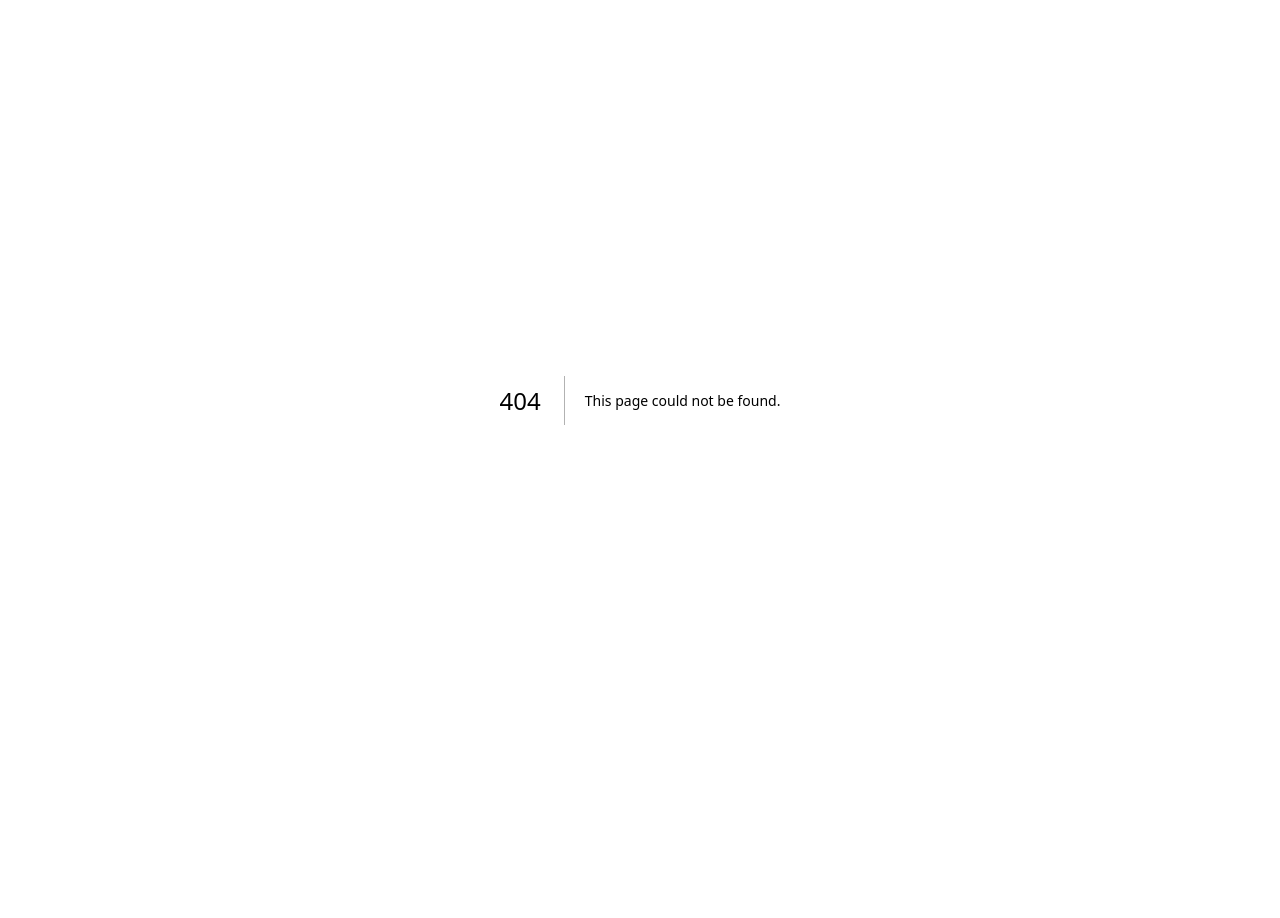
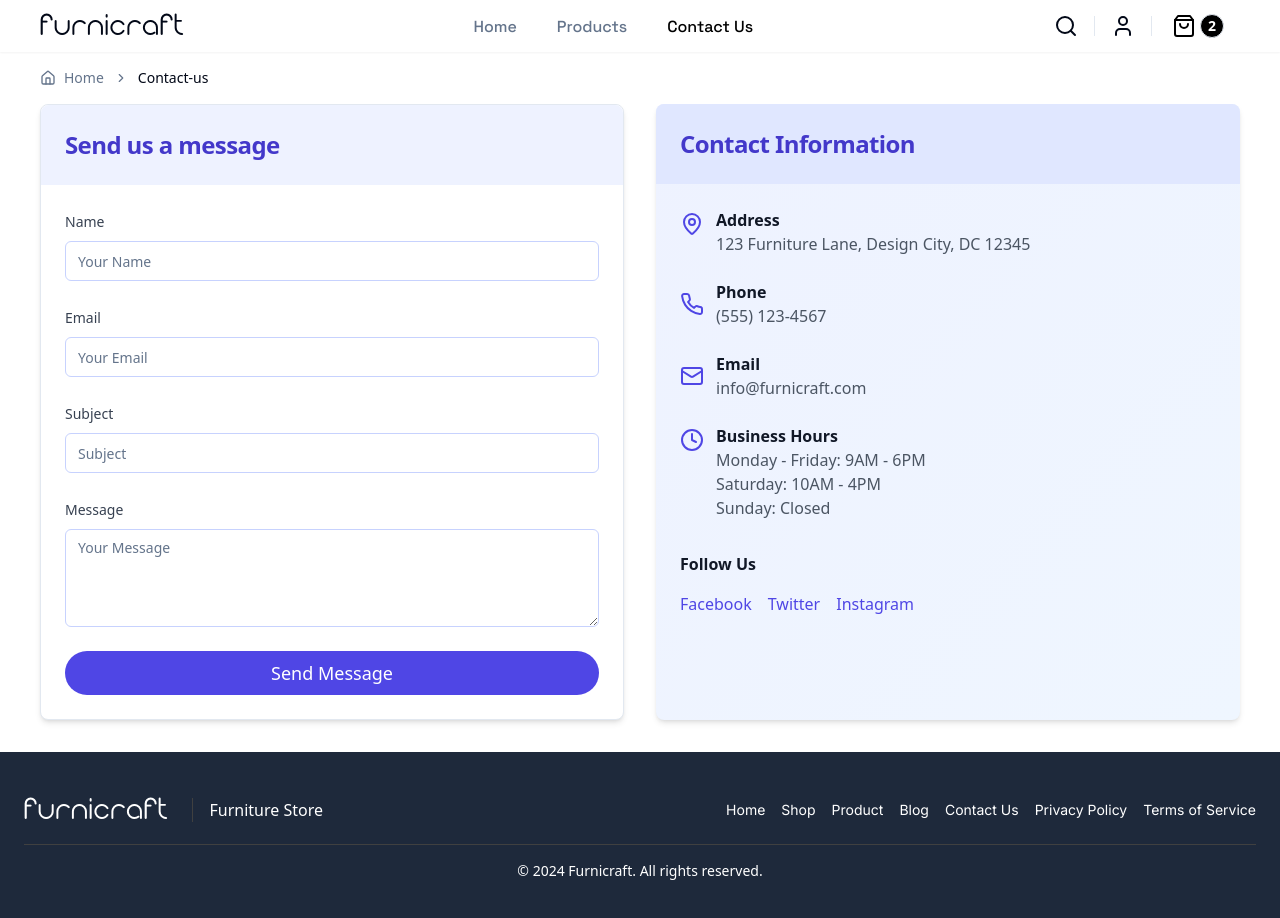
Before and after one commit to asayushranjansinha/furnicraft, a Next.js app: page /contact-us in a window 1280 px wide. Before the commit this address had no page. Shown: the top 918 px of the page. Before the commit the page ends 800 px from the top, so only its background shows below. Built offline with nearby package versions, Linux system fonts and the light colour scheme.

Commit message:
added contact us page and some image optimzations

```diff
--- a/src/app/(shop)/_components/product-list.tsx
+++ b/src/app/(shop)/_components/product-list.tsx
@@ -117,6 +117,7 @@ const ProductList = ({
                     <p className="text-sm text-gray-600 mb-3 line-clamp-3">
                       {product.description}
                     </p>
+
                     <div className="mt-auto">
                       <div className="flex items-center justify-between mb-3">
                         <div>
@@ -224,48 +225,49 @@ const ProductList = ({
         <div className="flex flex-col gap-6">
           {mockProducts.map((product) => (
             <Link key={product.id} href={`/products/${product.id}`}>
-              <Card className="overflow-hidden hover:shadow-lg transition-shadow duration-300">
-                <CardHeader className="pb-4">
-                  <div className="flex flex-col sm:flex-row justify-between items-start gap-2">
-                    <div>
-                      <CardTitle className="text-xl sm:text-2xl">
-                        {product.name}
-                      </CardTitle>
-                      <CardDescription className="text-sm mt-1">
-                        {product.category} | Brand: {product.brand}
-                      </CardDescription>
-                    </div>
-                    <div className="text-left sm:text-right">
-                      <Badge variant="secondary" className="text-lg mb-2">
-                        ${product.price.toFixed(2)}
-                      </Badge>
-                      {product.currentDiscount > 0 && (
-                        <Badge variant="destructive" className="ml-2">
-                          {product.currentDiscount}% Off
-                        </Badge>
-                      )}
-                    </div>
-                  </div>
-                </CardHeader>
-                <CardContent>
-                  <div className="flex flex-col md:flex-row gap-6">
-                    <div className="w-full md:w-1/3">
+              <Card className="overflow-hidden hover:shadow-md transition-shadow duration-300">
+                <CardContent className="p-4">
+                  <div className="flex flex-col sm:flex-row gap-4">
+                    <div className="w-full sm:w-1/4">
                       <div className="aspect-square relative rounded-lg overflow-hidden">
                         <Image
                           src={product.images[0]}
                           alt={product.name}
                           fill
-                          sizes="(max-width: 768px) 100vw, 33vw"
-                          quality={85}
+                          sizes="(max-width: 640px) 100vw, 25vw"
+                          quality={80}
                           className="object-cover"
                         />
                       </div>
                     </div>
-                    <div className="w-full md:w-2/3">
-                      <p className="text-sm text-muted-foreground mb-4">
+                    <div className="w-full sm:w-3/4 flex flex-col">
+                      <div className="flex justify-between items-start mb-2">
+                        <div>
+                          <h3 className="text-lg font-semibold">
+                            {product.name}
+                          </h3>
+                          <p className="text-sm text-muted-foreground">
+                            {product.category} | Brand: {product.brand}
+                          </p>
+                        </div>
+                        <div className="text-right">
+                          <Badge variant="secondary" className="text-sm">
+                            ${product.price.toFixed(2)}
+                          </Badge>
+                          {product.currentDiscount > 0 && (
+                            <Badge
+                              variant="destructive"
+                              className="ml-2 text-xs"
+                            >
+                              {product.currentDiscount}% Off
+                            </Badge>
+                          )}
+                        </div>
+                      </div>
+                      <p className="text-sm text-muted-foreground mb-2 line-clamp-2">
                         {product.description}
                       </p>
-                      <div className="grid grid-cols-1 sm:grid-cols-2 gap-4">
+                      <div className="grid grid-cols-2 gap-4 mb-2">
                         <div>
                           <h4 className="font-semibold mb-2">Key Features</h4>
                           <ul className="list-disc list-inside space-y-1 text-sm">
@@ -283,27 +285,28 @@ const ProductList = ({
                           </div>
                         </div>
                       </div>
+
+                      <div className="flex justify-between items-center mt-auto">
+                        <div className="flex items-center">
+                          <StarRating rating={product.rating} />
+                          <span className="ml-2 text-xs text-muted-foreground">
+                            ({product.reviews.length})
+                          </span>
+                        </div>
+                        <div className="flex space-x-2">
+                          <Button variant="outline" size="sm">
+                            <Heart className="w-4 h-4 mr-1" />
+                            Wishlist
+                          </Button>
+                          <Button size="sm">
+                            <ShoppingCart className="w-4 h-4 mr-1" />
+                            Add to Cart
+                          </Button>
+                        </div>
+                      </div>
                     </div>
                   </div>
                 </CardContent>
-                <CardFooter className="flex flex-col sm:flex-row justify-between items-start sm:items-center gap-4">
-                  <div className="flex items-center">
-                    <StarRating rating={product.rating} />
-                    <span className="ml-2 text-sm text-muted-foreground">
-                      ({product.reviews.length} reviews)
-                    </span>
-                  </div>
-                  <div className="flex flex-col sm:flex-row w-full sm:w-auto space-y-2 sm:space-y-0 sm:space-x-2">
-                    <Button variant="outline" className="w-full sm:w-auto">
-                      <Heart className="w-4 h-4 mr-2" />
-                      Wishlist
-                    </Button>
-                    <Button className="w-full sm:w-auto">
-                      <ShoppingCart className="w-4 h-4 mr-2" />
-                      Add to Cart
-                    </Button>
-                  </div>
-                </CardFooter>
               </Card>
             </Link>
           ))}
--- /dev/null
+++ b/src/app/contact-us/page.tsx
@@ -0,0 +1,175 @@
+"use client";
+import Breadcrumbs from "@/components/breadcrumbs";
+import Navbar from "@/components/shared/navbar";
+import { Button } from "@/components/ui/button";
+import { Card, CardContent, CardHeader, CardTitle } from "@/components/ui/card";
+import { Input } from "@/components/ui/input";
+import { Textarea } from "@/components/ui/textarea";
+import { Phone, Mail, MapPin, Clock } from "lucide-react";
+import Footer from "../_components/footer";
+
+export default function ContactUsPage() {
+  return (
+    <div className="flex flex-col min-h-screen">
+      <header id="shop-header" className="sticky top-0 left-0 right-0 z-50">
+        <Navbar />
+        <Breadcrumbs />
+      </header>
+
+      <main className="w-full flex-1 flex flex-col max-w-7xl mx-auto px-4 sm:px-6 md:px-8 lg:px-10 py-4 sm:py-6 md:py-8 !pt-0">
+        <div className="w-full grid grid-cols-1 lg:grid-cols-2 gap-8">
+          <section>
+            <Card className="rounded-lg shadow-md bg-white h-full">
+              <CardHeader className="bg-indigo-50 rounded-t-lg">
+                <CardTitle className="text-2xl font-semibold text-indigo-700">
+                  Send us a message
+                </CardTitle>
+              </CardHeader>
+              <CardContent className="p-6">
+                <form className="space-y-6">
+                  <div className="space-y-2">
+                    <label
+                      htmlFor="name"
+                      className="text-sm font-medium text-gray-700"
+                    >
+                      Name
+                    </label>
+                    <Input
+                      id="name"
+                      placeholder="Your Name"
+                      className="w-full border-indigo-200 focus:border-indigo-400"
+                    />
+                  </div>
+                  <div className="space-y-2">
+                    <label
+                      htmlFor="email"
+                      className="text-sm font-medium text-gray-700"
+                    >
+                      Email
+                    </label>
+                    <Input
+                      id="email"
+                      type="email"
+                      placeholder="Your Email"
+                      className="w-full border-indigo-200 focus:border-indigo-400"
+                    />
+                  </div>
+                  <div className="space-y-2">
+                    <label
+                      htmlFor="subject"
+                      className="text-sm font-medium text-gray-700"
+                    >
+                      Subject
+                    </label>
+                    <Input
+                      id="subject"
+                      placeholder="Subject"
+                      className="w-full border-indigo-200 focus:border-indigo-400"
+                    />
+                  </div>
+                  <div className="space-y-2">
+                    <label
+                      htmlFor="message"
+                      className="text-sm font-medium text-gray-700"
+                    >
+                      Message
+                    </label>
+                    <Textarea
+                      id="message"
+                      placeholder="Your Message"
+                      rows={4}
+                      className="w-full border-indigo-200 focus:border-indigo-400"
+                    />
+                  </div>
+                  <Button
+                    className="w-full rounded-full bg-indigo-600 hover:bg-indigo-700 text-white text-lg py-3"
+                    size="lg"
+                  >
+                    Send Message
+                  </Button>
+                </form>
+              </CardContent>
+            </Card>
+          </section>
+
+          <section>
+            <Card className="h-full w-full bg-gradient-to-br from-indigo-50 to-blue-50 rounded-lg shadow-md border-none">
+              <CardHeader className="bg-indigo-100 rounded-t-lg">
+                <CardTitle className="text-2xl font-semibold text-indigo-700">
+                  Contact Information
+                </CardTitle>
+              </CardHeader>
+              <CardContent className="p-6">
+                <div className="space-y-6">
+                  <div className="flex items-start space-x-3">
+                    <MapPin className="w-6 h-6 text-indigo-600 flex-shrink-0 mt-1" />
+                    <div>
+                      <h3 className="font-semibold text-gray-900">Address</h3>
+                      <p className="text-gray-600">
+                        123 Furniture Lane, Design City, DC 12345
+                      </p>
+                    </div>
+                  </div>
+                  <div className="flex items-center space-x-3">
+                    <Phone className="w-6 h-6 text-indigo-600 flex-shrink-0" />
+                    <div>
+                      <h3 className="font-semibold text-gray-900">Phone</h3>
+                      <p className="text-gray-600">(555) 123-4567</p>
+                    </div>
+                  </div>
+                  <div className="flex items-center space-x-3">
+                    <Mail className="w-6 h-6 text-indigo-600 flex-shrink-0" />
+                    <div>
+                      <h3 className="font-semibold text-gray-900">Email</h3>
+                      <p className="text-gray-600">info@furnicraft.com</p>
+                    </div>
+                  </div>
+                  <div className="flex items-start space-x-3">
+                    <Clock className="w-6 h-6 text-indigo-600 flex-shrink-0 mt-1" />
+                    <div>
+                      <h3 className="font-semibold text-gray-900">
+                        Business Hours
+                      </h3>
+                      <p className="text-gray-600">
+                        Monday - Friday: 9AM - 6PM
+                      </p>
+                      <p className="text-gray-600">Saturday: 10AM - 4PM</p>
+                      <p className="text-gray-600">Sunday: Closed</p>
+                    </div>
+                  </div>
+                </div>
+                <div className="mt-8">
+                  <h3 className="font-semibold text-gray-900 mb-4">
+                    Follow Us
+                  </h3>
+                  <div className="flex space-x-4">
+                    {/* Add social media icons or links here */}
+                    <a
+                      href="#"
+                      className="text-indigo-600 hover:text-indigo-800"
+                    >
+                      Facebook
+                    </a>
+                    <a
+                      href="#"
+                      className="text-indigo-600 hover:text-indigo-800"
+                    >
+                      Twitter
+                    </a>
+                    <a
+                      href="#"
+                      className="text-indigo-600 hover:text-indigo-800"
+                    >
+                      Instagram
+                    </a>
+                  </div>
+                </div>
+              </CardContent>
+            </Card>
+          </section>
+        </div>
+      </main>
+      <Footer />
+    </div>
+  );
+}
--- /dev/null
+++ b/src/components/ui/textarea.tsx
@@ -0,0 +1,24 @@
+import * as React from "react"
+
+import { cn } from "@/lib/utils"
+
+export interface TextareaProps
+  extends React.TextareaHTMLAttributes<HTMLTextAreaElement> {}
+
+const Textarea = React.forwardRef<HTMLTextAreaElement, TextareaProps>(
+  ({ className, ...props }, ref) => {
+    return (
+      <textarea
+        className={cn(
+          "flex min-h-[80px] w-full rounded-md border border-input bg-background px-3 py-2 text-sm ring-offset-background placeholder:text-muted-foreground focus-visible:outline-none focus-visible:ring-2 focus-visible:ring-ring focus-visible:ring-offset-2 disabled:cursor-not-allowed disabled:opacity-50",
+          className
+        )}
+        ref={ref}
+        {...props}
+      />
+    )
+  }
+)
+Textarea.displayName = "Textarea"
+
+export { Textarea }
```
